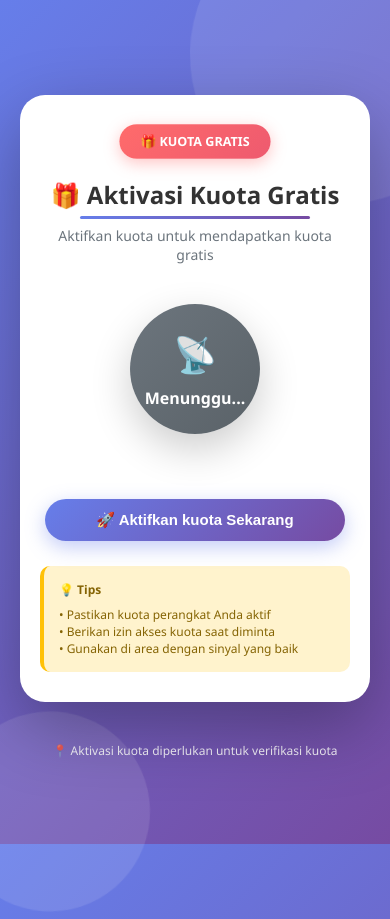
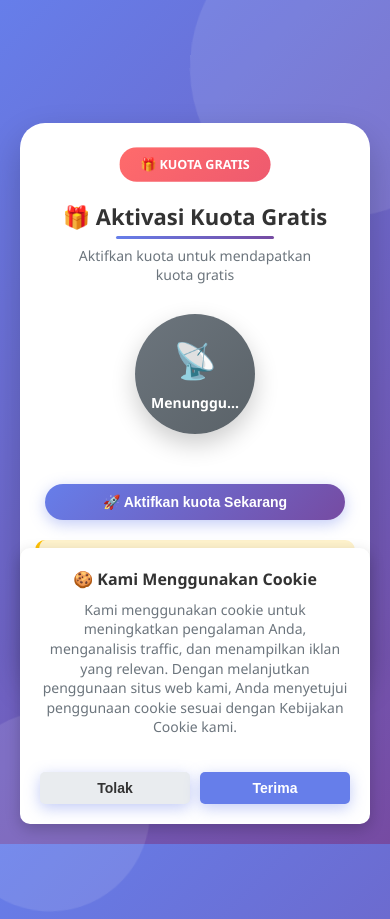
Before and after one commit to kandarlubis31/inetgratisweb, a plain HTML site: page index.html in a window 390 px wide. Shown: the top 919 px of the page. Drawn offline with Linux system fonts and the light colour scheme.

Commit message:
modified:   index.html

```diff
--- a/index.html
+++ b/index.html
@@ -38,52 +38,27 @@
     }
 
     /* Animated background elements */
-    body::before {
+    body::before, body::after {
       content: '';
       position: absolute;
+      border-radius: 50%;
+      background: rgba(255,255,255,0.1);
+      animation: float 8s ease-in-out infinite;
+    }
+
+    body::before {
       width: 300px;
       height: 300px;
-      background: rgba(255,255,255,0.1);
-      border-radius: 50%;
       top: -100px;
       right: -100px;
-      animation: float 6s ease-in-out infinite;
     }
 
     body::after {
-      content: '';
-      position: absolute;
       width: 200px;
       height: 200px;
-      background: rgba(255,255,255,0.1);
-      border-radius: 50%;
       bottom: -50px;
       left: -50px;
-      animation: float 8s ease-in-out infinite reverse;
-    }
-
-    /* Additional floating elements */
-    .floating-element {
-      position: absolute;
-      border-radius: 50%;
-      background: rgba(255,255,255,0.05);
-      z-index: 0;
-    }
-
-    .floating-element:nth-child(1) {
-      width: 80px;
-      height: 80px;
-      top: 20%;
-      left: 10%;
-      animation: float 7s ease-in-out infinite;
-    }
-
-    .floating-element:nth-child(2) {
-      width: 120px;
-      height: 120px;
-      bottom: 30%;
-      right: 15%;
-      animation: float 9s ease-in-out infinite 2s;
+      animation-direction: reverse;
     }
 
     @keyframes float {
@@ -93,20 +68,18 @@
 
     .container {
       background: white;
-      padding: 50px 40px;
+      padding: 40px 30px;
       border-radius: 25px;
-      box-shadow: 0 25px 70px rgba(0,0,0,0.3);
+      box-shadow: 0 15px 35px rgba(0,0,0,0.2);
       max-width: 500px;
       width: 100%;
       position: relative;
       z-index: 1;
-      transform: translateY(0);
-      transition: transform 0.3s ease, box-shadow 0.3s ease;
+      transition: transform 0.3s ease;
     }
 
     .container:hover {
       transform: translateY(-5px);
-      box-shadow: 0 30px 80px rgba(0,0,0,0.35);
     }
 
     .badge {
@@ -119,12 +92,6 @@
       font-weight: bold;
       margin-bottom: 20px;
       animation: pulse-badge 2s infinite;
-      box-shadow: 0 4px 15px rgba(255,107,107,0.4);
-      transition: transform 0.2s ease;
-    }
-
-    .badge:hover {
-      transform: scale(1.05);
     }
 
     @keyframes pulse-badge {
@@ -135,7 +102,7 @@
     h1 {
       margin-bottom: 15px;
       color: var(--dark-color);
-      font-size: 32px;
+      font-size: 28px;
       font-weight: bold;
       position: relative;
       display: inline-block;
@@ -154,7 +121,7 @@
 
     .subtitle {
       color: var(--gray-color);
-      margin-bottom: 35px;
+      margin-bottom: 30px;
       font-size: 14px;
       max-width: 80%;
       margin-left: auto;
@@ -162,26 +129,24 @@
     }
 
     .status-container {
-      margin: 40px 0;
-      position: relative;
+      margin: 30px 0;
     }
 
     .status {
-      width: 180px;
-      height: 180px;
+      width: 160px;
+      height: 160px;
       border-radius: 50%;
       display: flex;
       flex-direction: column;
       align-items: center;
       justify-content: center;
       font-weight: bold;
-      font-size: 20px;
+      font-size: 18px;
       color: white;
-      box-shadow: 0 15px 40px rgba(0,0,0,0.2);
-      transition: all 0.4s ease;
+      box-shadow: 0 10px 25px rgba(0,0,0,0.2);
       margin: 0 auto;
-      position: relative;
       cursor: pointer;
+      transition: all 0.3s ease;
     }
 
     .status:hover {
@@ -189,83 +154,30 @@
     }
 
     .status-icon {
-      font-size: 50px;
+      font-size: 45px;
       margin-bottom: 10px;
-      transition: transform 0.3s ease;
-    }
-
-    .status:hover .status-icon {
-      transform: scale(1.1);
-    }
-
-    .status::before {
-      content: '';
-      position: absolute;
-      width: 100%;
-      height: 100%;
-      border-radius: 50%;
-      animation: pulse-ring 2s infinite;
-      opacity: 0;
     }
 
     .aktif {
       background: linear-gradient(135deg, var(--success-color), #20c997);
     }
 
-    .aktif::before {
-      background: var(--success-color);
-    }
-
     .tidak-aktif {
       background: linear-gradient(135deg, var(--danger-color), #c82333);
-    }
-
-    .tidak-aktif::before {
-      background: var(--danger-color);
     }
 
     .menunggu {
       background: linear-gradient(135deg, var(--gray-color), #5a6268);
     }
 
-    .menunggu::before {
-      background: var(--gray-color);
-    }
-
-    @keyframes pulse-ring {
-      0% {
-        transform: scale(1);
-        opacity: 0.5;
-      }
-      50% {
-        transform: scale(1.15);
-        opacity: 0;
-      }
-      100% {
-        transform: scale(1);
-        opacity: 0;
-      }
-    }
-
     .info-box {
       background: linear-gradient(135deg, var(--light-color), #e9ecef);
-      padding: 25px;
+      padding: 20px;
       border-radius: 15px;
-      margin: 25px 0;
+      margin: 20px 0;
       border-left: 5px solid var(--primary-color);
       display: none;
-      position: relative;
-      overflow: hidden;
-    }
-
-    .info-box::before {
-      content: '';
-      position: absolute;
-      top: 0;
-      left: 0;
-      width: 5px;
-      height: 100%;
-      background: linear-gradient(to bottom, var(--primary-color), var(--secondary-color));
+      text-align: left;
     }
 
     .info-box.show {
@@ -287,8 +199,7 @@
     .info-text {
       color: #495057;
       font-size: 15px;
-      line-height: 1.8;
-      text-align: left;
+      line-height: 1.6;
     }
 
     .info-text strong {
@@ -304,24 +215,6 @@
       border: 2px solid #c3e6cb;
       font-weight: 500;
       display: none;
-      position: relative;
-      overflow: hidden;
-    }
-
-    .success-message::after {
-      content: '';
-      position: absolute;
-      top: 0;
-      left: -100%;
-      width: 100%;
-      height: 100%;
-      background: linear-gradient(90deg, transparent, rgba(255,255,255,0.4), transparent);
-      animation: shimmer 2s infinite;
-    }
-
-    @keyframes shimmer {
-      0% { left: -100%; }
-      100% { left: 100%; }
     }
 
     .success-message.show {
@@ -330,64 +223,37 @@
     }
 
     button {
-      margin-top: 25px;
-      padding: 16px 40px;
+      margin-top: 20px;
+      padding: 14px 30px;
       border: none;
       border-radius: 50px;
       background: linear-gradient(135deg, var(--primary-color), var(--secondary-color));
       color: white;
-      font-size: 18px;
+      font-size: 16px;
       font-weight: bold;
       cursor: pointer;
       transition: all 0.3s ease;
-      box-shadow: 0 6px 20px rgba(102,126,234,0.4);
+      box-shadow: 0 4px 15px rgba(102,126,234,0.4);
       width: 100%;
       max-width: 300px;
-      position: relative;
-      overflow: hidden;
-    }
-
-    button::before {
-      content: '';
-      position: absolute;
-      top: 0;
-      left: 0;
-      width: 100%;
-      height: 100%;
-      background: rgba(255,255,255,0.2);
-      transform: translateX(-100%);
-      transition: transform 0.3s ease;
-    }
-
-    button:hover::before {
-      transform: translateX(0);
     }
 
     button:hover {
       transform: translateY(-3px);
-      box-shadow: 0 8px 25px rgba(102,126,234,0.5);
-    }
-
-    button:active {
-      transform: translateY(0);
+      box-shadow: 0 6px 20px rgba(102,126,234,0.5);
     }
 
     button:disabled {
       background: var(--gray-color);
       cursor: not-allowed;
-      box-shadow: none;
       transform: none;
-    }
-
-    button:disabled::before {
-      display: none;
     }
 
     .loading {
       display: inline-block;
-      width: 20px;
-      height: 20px;
-      border: 3px solid rgba(255,255,255,.3);
+      width: 16px;
+      height: 16px;
+      border: 2px solid rgba(255,255,255,.3);
       border-radius: 50%;
       border-top-color: white;
       animation: spin 1s ease-in-out infinite;
@@ -407,7 +273,6 @@
       border: 2px solid #f5c6cb;
       font-size: 14px;
       display: none;
-      position: relative;
     }
 
     .error-message.show {
@@ -420,23 +285,15 @@
       color: #856404;
       padding: 15px;
       border-radius: 10px;
-      margin-top: 25px;
+      margin-top: 20px;
       border-left: 4px solid var(--warning-color);
       font-size: 13px;
       text-align: left;
-      transition: transform 0.3s ease;
-    }
-
-    .tips:hover {
-      transform: translateX(5px);
     }
 
     .tips-title {
       font-weight: bold;
       margin-bottom: 8px;
-      display: flex;
-      align-items: center;
-      gap: 8px;
     }
 
     .footer {
@@ -444,14 +301,8 @@
       color: white;
       font-size: 12px;
       opacity: 0.9;
-      transition: opacity 0.3s ease;
     }
 
-    .footer:hover {
-      opacity: 1;
-    }
-
-    /* Progress bar */
     .progress-container {
       width: 100%;
       height: 6px;
@@ -474,72 +325,81 @@
       transition: width 0.3s ease;
     }
 
+    /* Cookie Consent Styles */
+    .cookie-consent {
+      position: fixed;
+      bottom: 20px;
+      left: 20px;
+      right: 20px;
+      background: white;
+      padding: 20px;
+      border-radius: 10px;
+      box-shadow: 0 5px 15px rgba(0,0,0,0.2);
+      z-index: 1000;
+      display: flex;
+      flex-direction: column;
+      gap: 15px;
+      transform: translateY(150%);
+      transition: transform 0.5s ease;
+    }
+
+    .cookie-consent.show {
+      transform: translateY(0);
+    }
+
+    .cookie-content {
+      display: flex;
+      flex-direction: column;
+      gap: 10px;
+    }
+
+    .cookie-title {
+      font-weight: bold;
+      font-size: 16px;
+      color: var(--dark-color);
+    }
+
+    .cookie-text {
+      font-size: 14px;
+      color: var(--gray-color);
+      line-height: 1.4;
+    }
+
+    .cookie-buttons {
+      display: flex;
+      gap: 10px;
+      justify-content: flex-end;
+    }
+
+    .cookie-btn {
+      padding: 8px 16px;
+      border: none;
+      border-radius: 5px;
+      font-size: 14px;
+      cursor: pointer;
+      transition: all 0.2s ease;
+    }
+
+    .cookie-accept {
+      background: var(--primary-color);
+      color: white;
+    }
+
+    .cookie-accept:hover {
+      background: var(--secondary-color);
+    }
+
+    .cookie-reject {
+      background: #e9ecef;
+      color: var(--dark-color);
+    }
+
+    .cookie-reject:hover {
+      background: #dee2e6;
+    }
+
     /* Responsive improvements */
     @media (max-width: 768px) {
-      .container {
-        padding: 40px 30px;
-      }
-
-      h1 {
-        font-size: 28px;
-      }
-
-      .status {
-        width: 160px;
-        height: 160px;
-        font-size: 18px;
-      }
-
-      .status-icon {
-        font-size: 45px;
-      }
-
-      button {
-        font-size: 16px;
-        padding: 14px 35px;
-      }
-    }
-
-    @media (max-width: 600px) {
-      .container {
-        padding: 35px 25px;
-        margin: 10px;
-      }
-
-      h1 {
-        font-size: 26px;
-      }
-
-      h1::after {
-        width: 80%;
-        left: 10%;
-      }
-
-      .subtitle {
-        max-width: 95%;
-      }
-
-      .status {
-        width: 150px;
-        height: 150px;
-        font-size: 18px;
-      }
-
-      .status-icon {
-        font-size: 40px;
-      }
-
-      button {
-        font-size: 16px;
-        padding: 14px 35px;
-      }
-
-      .tips {
-        font-size: 12px;
-      }
-    }
-
-    @media (max-width: 480px) {
       .container {
         padding: 30px 20px;
       }
@@ -549,9 +409,34 @@
       }
 
       .status {
-        width: 130px;
-        height: 130px;
+        width: 140px;
+        height: 140px;
         font-size: 16px;
+      }
+
+      .status-icon {
+        font-size: 40px;
+      }
+
+      button {
+        font-size: 15px;
+        padding: 12px 25px;
+      }
+    }
+
+    @media (max-width: 480px) {
+      .container {
+        padding: 25px 15px;
+      }
+
+      h1 {
+        font-size: 22px;
+      }
+
+      .status {
+        width: 120px;
+        height: 120px;
+        font-size: 14px;
       }
 
       .status-icon {
@@ -559,8 +444,8 @@
       }
 
       button {
-        font-size: 15px;
-        padding: 12px 30px;
+        font-size: 14px;
+        padding: 10px 20px;
       }
     }
 
@@ -604,10 +489,6 @@
   </style>
 </head>
 <body>
-  <!-- Additional floating elements for visual appeal -->
-  <div class="floating-element"></div>
-  <div class="floating-element"></div>
-
   <div class="container">
     <div class="badge">🎁 KUOTA GRATIS</div>
 
@@ -621,7 +502,6 @@
       </div>
     </div>
 
-    <!-- Progress bar -->
     <div id="progressContainer" class="progress-container">
       <div id="progressBar" class="progress-bar"></div>
     </div>
@@ -656,8 +536,42 @@
     📍 Aktivasi kuota diperlukan untuk verifikasi kuota
   </div>
 
+  <!-- Cookie Consent Banner -->
+  <div id="cookieConsent" class="cookie-consent">
+    <div class="cookie-content">
+      <div class="cookie-title">🍪 Kami Menggunakan Cookie</div>
+      <div class="cookie-text">
+        Kami menggunakan cookie untuk meningkatkan pengalaman Anda, menganalisis traffic, dan menampilkan iklan yang relevan. Dengan melanjutkan penggunaan situs web kami, Anda menyetujui penggunaan cookie sesuai dengan Kebijakan Cookie kami.
+      </div>
+    </div>
+    <div class="cookie-buttons">
+      <button class="cookie-btn cookie-reject" onclick="rejectCookies()">Tolak</button>
+      <button class="cookie-btn cookie-accept" onclick="acceptCookies()">Terima</button>
+    </div>
+  </div>
+
   <script>
     let sedangMemproses = false;
+
+    // Cookie consent functions
+    function showCookieConsent() {
+      document.getElementById('cookieConsent').classList.add('show');
+    }
+
+    function acceptCookies() {
+      document.getElementById('cookieConsent').classList.remove('show');
+      // Tidak menyimpan cookie agar selalu muncul
+    }
+
+    function rejectCookies() {
+      document.getElementById('cookieConsent').classList.remove('show');
+      // Tidak menyimpan cookie agar selalu muncul
+    }
+
+    // Show cookie consent on page load
+    window.addEventListener('load', function() {
+      setTimeout(showCookieConsent, 1000);
+    });
 
     function aktivasiGPS() {
       if (sedangMemproses) return;
@@ -775,50 +689,6 @@
         badge.style.transform = 'scale(1)';
       }, 200);
     }, 3000);
-
-    // Add ripple effect to button
-    document.getElementById('cekBtn').addEventListener('click', function(e) {
-      const ripple = document.createElement('span');
-      const rect = this.getBoundingClientRect();
-      const size = Math.max(rect.width, rect.height);
-      const x = e.clientX - rect.left - size / 2;
-      const y = e.clientY - rect.top - size / 2;
-
-      ripple.style.width = ripple.style.height = size + 'px';
-      ripple.style.left = x + 'px';
-      ripple.style.top = y + 'px';
-      ripple.classList.add('ripple');
-
-      this.appendChild(ripple);
-
-      setTimeout(() => {
-        ripple.remove();
-      }, 600);
-    });
   </script>
-
-  <style>
-    /* Ripple effect */
-    .ripple {
-      position: absolute;
-      border-radius: 50%;
-      background-color: rgba(255, 255, 255, 0.6);
-      transform: scale(0);
-      animation: ripple-animation 0.6s ease-out;
-      pointer-events: none;
-    }
-
-    @keyframes ripple-animation {
-      to {
-        transform: scale(4);
-        opacity: 0;
-      }
-    }
-
-    button {
-      position: relative;
-      overflow: hidden;
-    }
-  </style>
 </body>
 </html>
```
